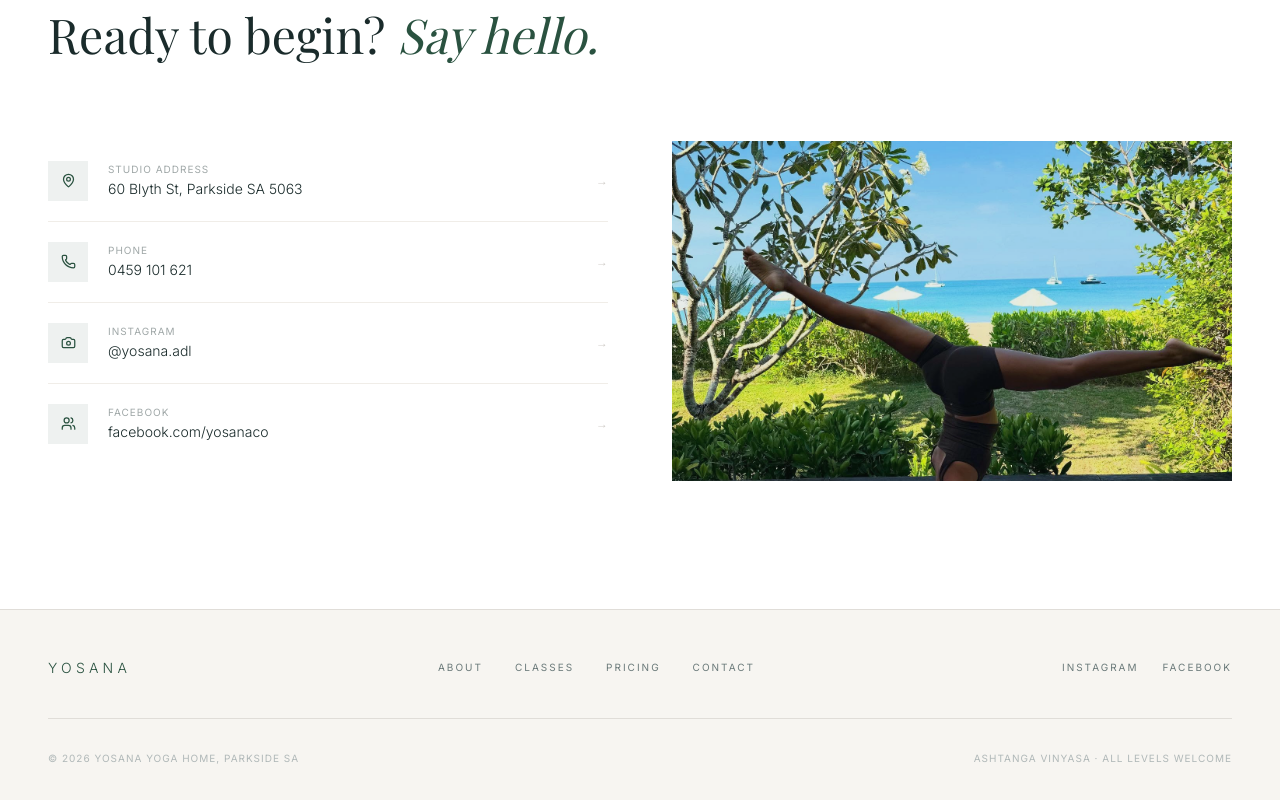
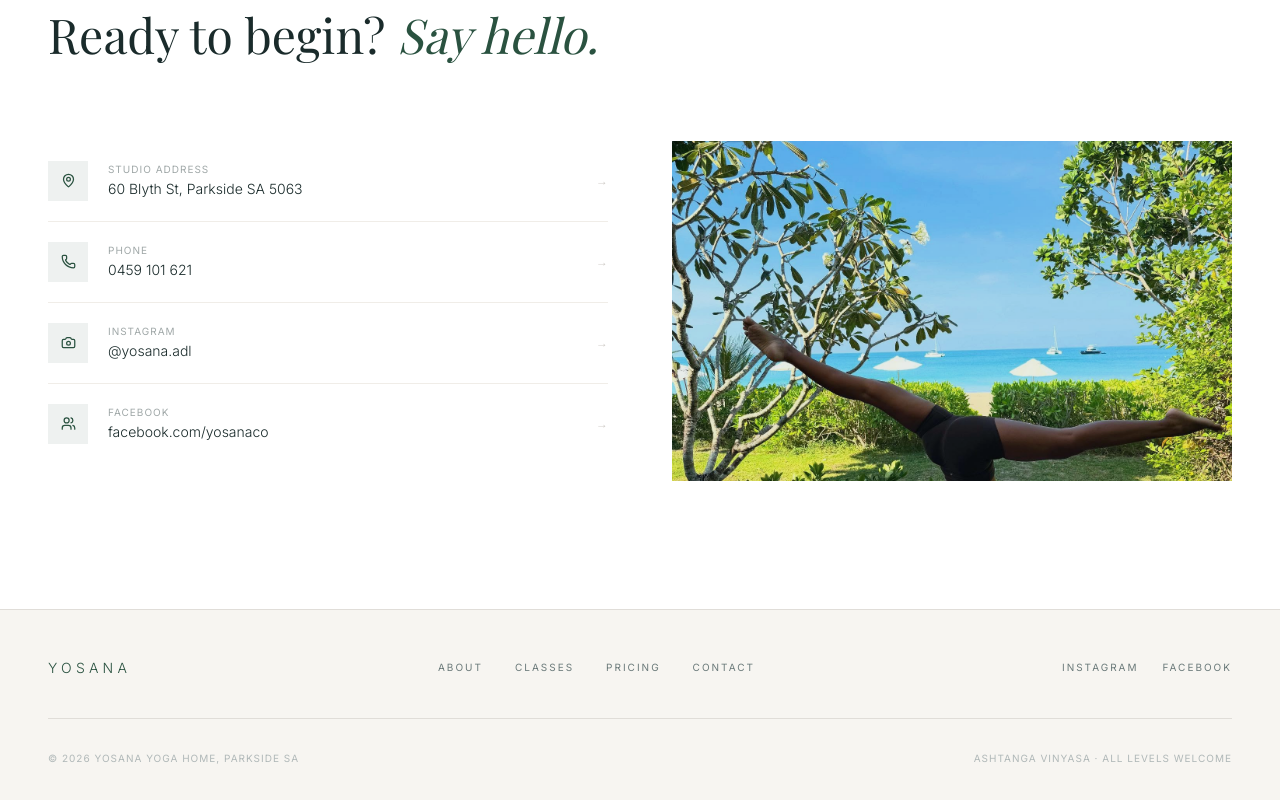
Before and after one commit to alexandriabraniff-dotcom/yosana-yoga, a Next.js app: page / in a window 1280 px wide. Shown: the part 3850-4650 px from the top of the page. Built offline with nearby package versions, Linux system fonts and the light colour scheme; a web font is replaced by a local one.

Commit message:
Contact: shift photo up 40px

```diff
--- a/src/components/contact.tsx
+++ b/src/components/contact.tsx
@@ -107,6 +107,7 @@ export default function Contact() {
               fill
               sizes="(max-width: 1024px) 100vw, 50vw"
               className="object-cover object-center"
+              style={{ objectPosition: "center -40px" }}
             />
             {/* Subtle green tint */}
             <div className="absolute inset-0 bg-[#2A5240]/10" />
```
